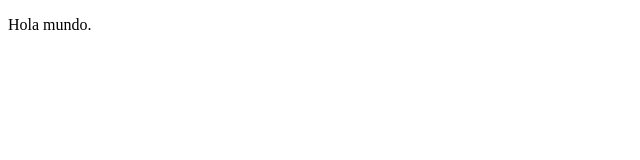
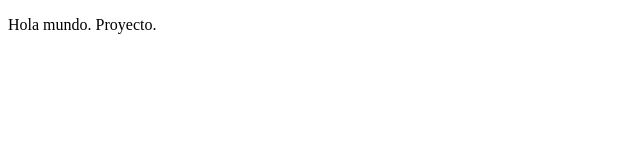
Before and after one commit to eamezcuacruz/alura-git, a plain HTML site: page index.html in a window 1280 px wide. Shown: the full height of the page, 0-640 px from the left. Drawn offline with Linux system fonts and the light colour scheme.

Commit message:
Agregando más texto

```diff
--- a/index.html
+++ b/index.html
@@ -4,6 +4,6 @@
 	<title>Hola Mundo</title>
 </head>
 <body>
-	<p>Hola mundo.</p>
+	<p>Hola mundo. Proyecto.</p>
 </body>
 </html>
```
